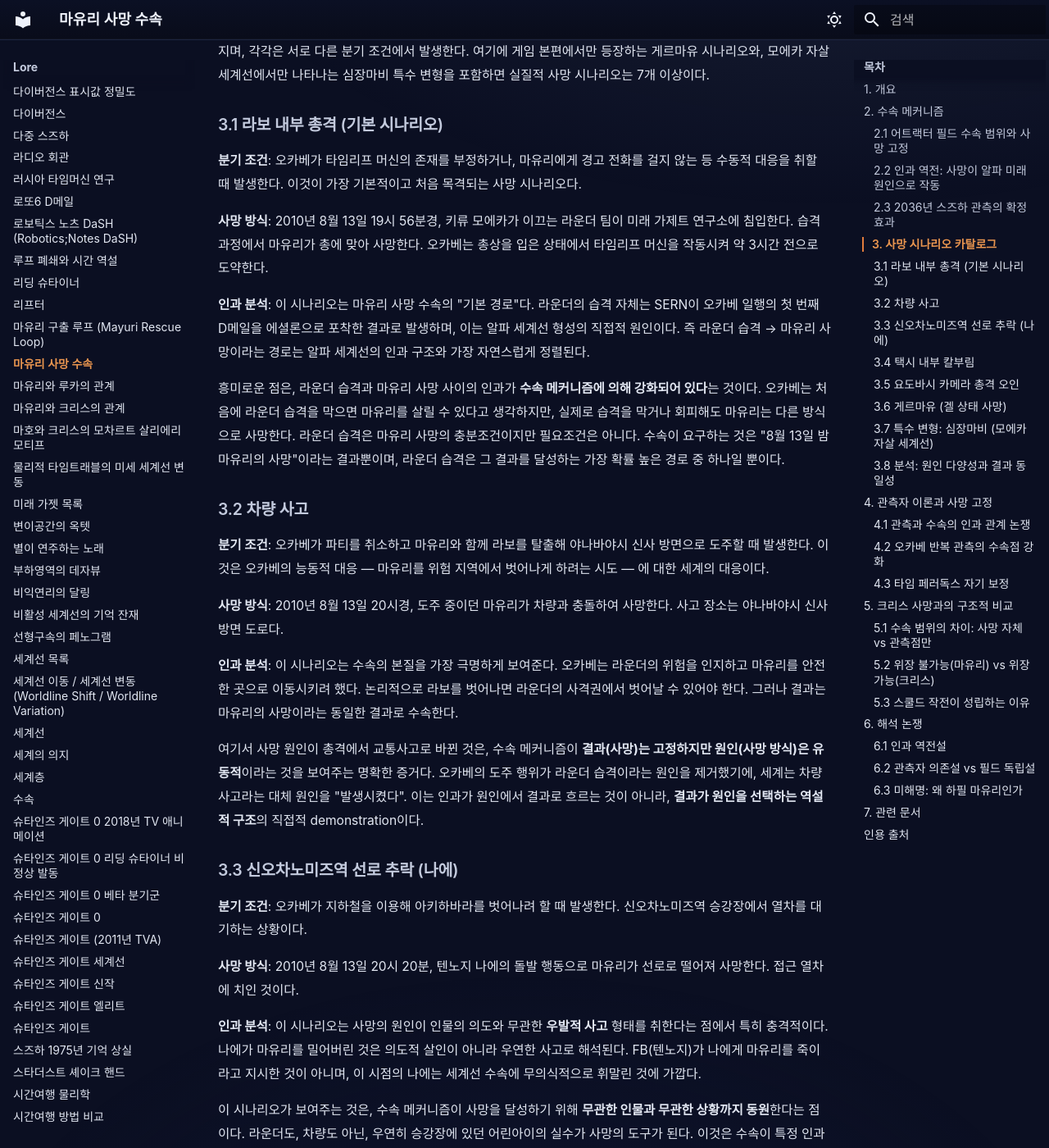
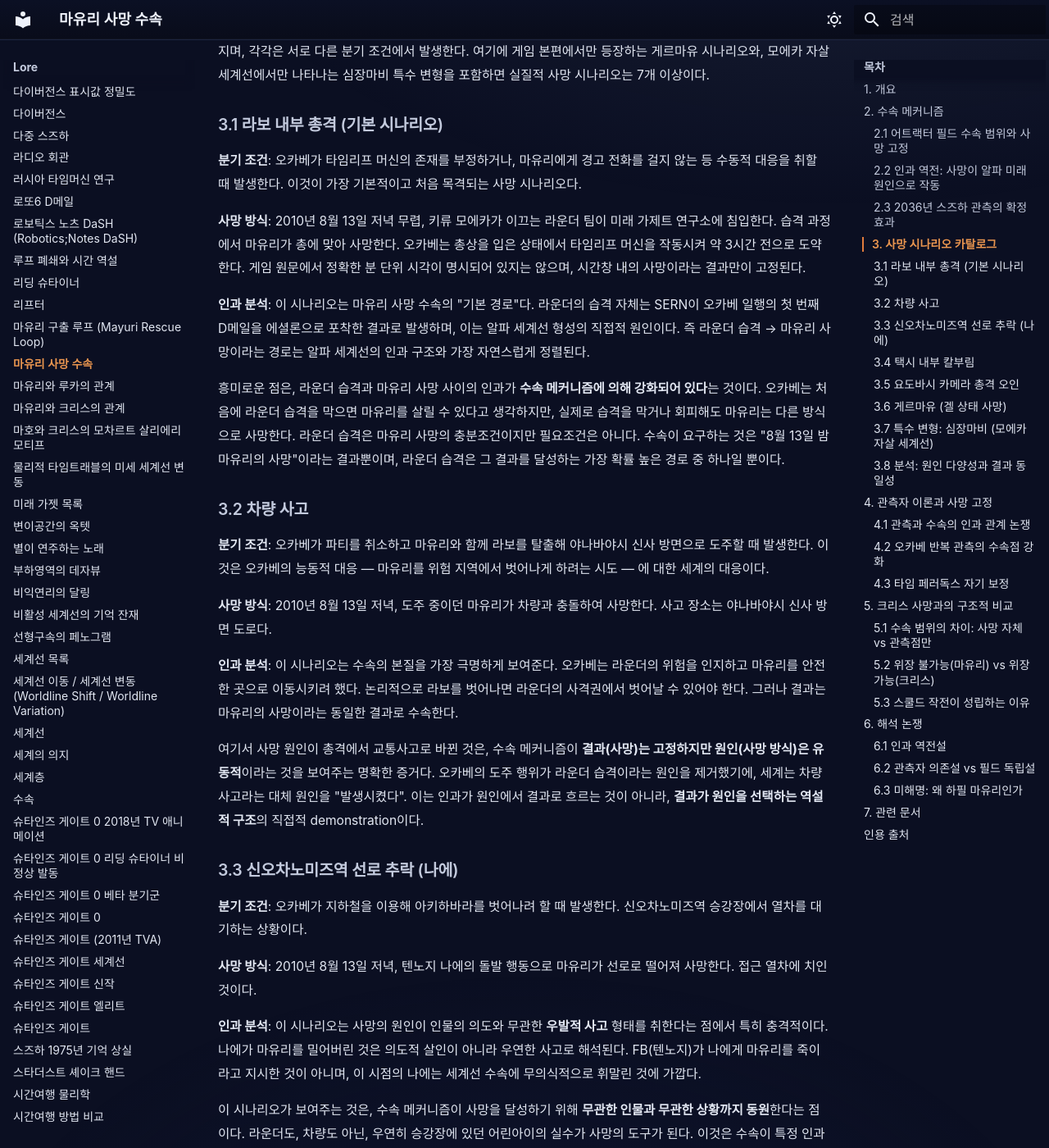
Before and after one commit to sgwiki/sgwiki.github.io, an MkDocs documentation site: the page built from wiki/lore/마유리-사망-수속.md, in a window 1280 px wide and 1400 px high, scrolled down 3174 px. Shown: the whole window at 82% size. Built offline with MkDocs 1.6.1 and Material for MkDocs 9.7.7, drawn with Linux system fonts in a browser that asks for light colours; some web fonts are replaced; some of the changed text lies outside the part shown.

Commit message:
fix(wiki): 마유리-사망-수속 — P10 eff5934c 패치 적용

```diff
--- a/wiki/lore/마유리-사망-수속.md
+++ b/wiki/lore/마유리-사망-수속.md
@@ -1,6 +1,6 @@
 ---
 spoiler: endgame
-description: "시이나 마유리의 사망은 《Steins;Gate》 본편에서 가장 충격적이며 동시에 서사 구조의 중심축으로 기능하는 사건이다. 2010년 8월 13일 밤, 라운더의 라보 습격으로 시작된 이 사망은 단순한 비극적 사건이 아니라, 알파 어트랙터 필드 전체를 지탱하는"
+description: "시이나 마유리의 사망은 《Steins;Gate》 본편에서 가장 충격적이며 동시에 서사 구조의 중심축으로 기능하는 사건이다. 2010년 8월 13일 저녁, 라운더의 라보 습격으로 시작된 이 사망은 단순한 비극적 사건이 아니라, 알파 어트랙터 필드 전체를 지탱하는"
 ---
 
 !!! warning "스포일러"
@@ -10,7 +10,7 @@ description: "시이나 마유리의 사망은 《Steins;Gate》 본편에서
 
 ## 1. 개요
 
-시이나 마유리의 사망은 《Steins;Gate》 본편에서 가장 충격적이며 동시에 서사 구조의 중심축으로 기능하는 사건이다. 2010년 8월 13일 밤, 라운더의 라보 습격으로 시작된 이 사망은 단순한 비극적 사건이 아니라, **알파 어트랙터 필드 전체를 지탱하는 수속(convergence) 사건**이다.
+시이나 마유리의 사망은 《Steins;Gate》 본편에서 가장 충격적이며 동시에 서사 구조의 중심축으로 기능하는 사건이다. 2010년 8월 13일 저녁, 라운더의 라보 습격으로 시작된 이 사망은 단순한 비극적 사건이 아니라, **알파 어트랙터 필드 전체를 지탱하는 수속(convergence) 사건**이다.
 
 본 문서는 마유리의 죽음을 감성적 서사가 아닌 **설정 메커니즘 그 자체로 분석**하는 심층 해설을 목적으로 한다. 왜 오카베 린타로가 수십 번의 타임리프를 반복하면서도 마유리를 단 한 번도 구하지 못했는지, 왜 사망 방식만 매번 달라지는지, 그리고 왜 비슷한 구조를 가진 마키세 크리스의 사망은 "위장"이라는 방법으로 회피 가능했는지를 수속 메커니즘의 관점에서 해명한다.
 
@@ -32,7 +32,7 @@ description: "시이나 마유리의 사망은 《Steins;Gate》 본편에서
 
 알파 어트랙터 필드의 핵심 수속 사건들은 sg-ontology 데이터에 따르면 다음과 같이 체계화된다:
 
-- **CP_MayuriDies_Alpha**: 2010년 8월 13일 밤 마유리의 사망 (본 문서의 주제)
+- **CP_MayuriDies_Alpha**: 2010년 8월 13일 저녁 마유리의 사망 (본 문서의 주제)
 - **CP_SERNTimeMachineCompleted_Alpha**: 2034년 SERN 타임머신 완성
 - **CP_SERNDystopia_Alpha**: 2036년 SERN 디스토피아 완성형 미래
 
@@ -85,7 +85,7 @@ sg-ontology 데이터에 따르면, CP_MayuriDies_Alpha는 시간창 2010-08-13
 
 **분기 조건**: 오카베가 타임리프 머신의 존재를 부정하거나, 마유리에게 경고 전화를 걸지 않는 등 수동적 대응을 취할 때 발생한다. 이것이 가장 기본적이고 처음 목격되는 사망 시나리오다.
 
-**사망 방식**: 2010년 8월 13일 19시 56분경, 키류 모에카가 이끄는 라운더 팀이 미래 가제트 연구소에 침입한다. 습격 과정에서 마유리가 총에 맞아 사망한다. 오카베는 총상을 입은 상태에서 타임리프 머신을 작동시켜 약 3시간 전으로 도약한다.
+**사망 방식**: 2010년 8월 13일 저녁 무렵, 키류 모에카가 이끄는 라운더 팀이 미래 가제트 연구소에 침입한다. 습격 과정에서 마유리가 총에 맞아 사망한다. 오카베는 총상을 입은 상태에서 타임리프 머신을 작동시켜 약 3시간 전으로 도약한다. 게임 원문에서 정확한 분 단위 시각이 명시되어 있지는 않으며, 시간창 내의 사망이라는 결과만이 고정된다.
 
 **인과 분석**: 이 시나리오는 마유리 사망 수속의 "기본 경로"다. 라운더의 습격 자체는 SERN이 오카베 일행의 첫 번째 D메일을 에셜론으로 포착한 결과로 발생하며, 이는 알파 세계선 형성의 직접적 원인이다. 즉 라운더 습격 → 마유리 사망이라는 경로는 알파 세계선의 인과 구조와 가장 자연스럽게 정렬된다.
 
@@ -95,7 +95,7 @@ sg-ontology 데이터에 따르면, CP_MayuriDies_Alpha는 시간창 2010-08-13
 
 **분기 조건**: 오카베가 파티를 취소하고 마유리와 함께 라보를 탈출해 야나바야시 신사 방면으로 도주할 때 발생한다. 이것은 오카베의 능동적 대응 — 마유리를 위험 지역에서 벗어나게 하려는 시도 — 에 대한 세계의 대응이다.
 
-**사망 방식**: 2010년 8월 13일 20시경, 도주 중이던 마유리가 차량과 충돌하여 사망한다. 사고 장소는 야나바야시 신사 방면 도로다.
+**사망 방식**: 2010년 8월 13일 저녁, 도주 중이던 마유리가 차량과 충돌하여 사망한다. 사고 장소는 야나바야시 신사 방면 도로다.
 
 **인과 분석**: 이 시나리오는 수속의 본질을 가장 극명하게 보여준다. 오카베는 라운더의 위험을 인지하고 마유리를 안전한 곳으로 이동시키려 했다. 논리적으로 라보를 벗어나면 라운더의 사격권에서 벗어날 수 있어야 한다. 그러나 결과는 마유리의 사망이라는 동일한 결과로 수속한다.
 
@@ -105,7 +105,7 @@ sg-ontology 데이터에 따르면, CP_MayuriDies_Alpha는 시간창 2010-08-13
 
 **분기 조건**: 오카베가 지하철을 이용해 아키하바라를 벗어나려 할 때 발생한다. 신오차노미즈역 승강장에서 열차를 대기하는 상황이다.
 
-**사망 방식**: 2010년 8월 13일 20시 20분, 텐노지 나에의 돌발 행동으로 마유리가 선로로 떨어져 사망한다. 접근 열차에 치인 것이다.
+**사망 방식**: 2010년 8월 13일 저녁, 텐노지 나에의 돌발 행동으로 마유리가 선로로 떨어져 사망한다. 접근 열차에 치인 것이다.
 
 **인과 분석**: 이 시나리오는 사망의 원인이 인물의 의도와 무관한 **우발적 사고** 형태를 취한다는 점에서 특히 충격적이다. 나에가 마유리를 밀어버린 것은 의도적 살인이 아니라 우연한 사고로 해석된다. FB(텐노지)가 나에게 마유리를 죽이라고 지시한 것이 아니며, 이 시점의 나에는 세계선 수속에 무의식적으로 휘말린 것에 가깝다.
 
@@ -117,7 +117,7 @@ sg-ontology 데이터에 따르면, CP_MayuriDies_Alpha는 시간창 2010-08-13
 
 **분기 조건**: 오카베가 택시를 이용해 아키하바라를 완전히 벗어나려 할 때 발생한다. 가장 적극적인 탈출 시도 중 하나다.
 
-**사망 방식**: 2010년 8월 13일 20시 15분경, 택시 내부에 침입한 라운더 요원에게 마유리가 흉기에 찔려 사망한다.
+**사망 방식**: 2010년 8월 13일 저녁, 택시 내부에 침입한 라운더 요원에게 마유리가 흉기에 찔려 사망한다.
 
 **인과 분석**: 이 시나리오는 오카베의 탈출 시도가 얼마나 철저했든 관계없이 수속이 사망을 달성한다는 것을 보여준다. 택시는 라운더의 직접적 감시망을 벗어나는 수단이지만, 세계는 라운더 요원을 택시 안까지 침투시킴으로써 대응한다.
 
@@ -127,7 +127,7 @@ sg-ontology 데이터에 따르면, CP_MayuriDies_Alpha는 시간창 2010-08-13
 
 **분기 조건**: 오카베가 요도바시 카메라 건물 내부에 은신하려 할 때 발생한다. 인구 밀집 지역의 대형 건물은 발각 위험이 낮다고 판단한 은신 시도다.
 
-**사망 방식**: 2010년 8월 13일 20시 6분경, 요도바시 건물 내부에서 폭발 사건이 발생하고, 이 과정에서 마유리가 경찰의 오인 사격으로 사망한다.
+**사망 방식**: 2010년 8월 13일 저녁, 요도바시 건물 내부에서 폭발 사건이 발생하고, 이 과정에서 마유리가 경찰의 오인 사격으로 사망한다.
 
 **인과 분석**: 이 시나리오는 사망의 원인이 **마유리와 무관한 제3자의 사건에 의한 것**이라는 점에서 가장 소름 돋는 사례다. 마유리를 겨냥한 공격이 아니라, 건물 내부에서 발생한 폭발 사태에 대응한 경찰의 오인 사격이 마유리의 목숨을 앗는다.
 
@@ -173,7 +173,7 @@ sg-ontology 데이터에 따르면, CP_MayuriDies_Alpha는 시간창 2010-08-13
 
 이 표가 보여주는 핵심 통찰:
 
-**첫째, 사망 시각의 유동성.** 수속 시간은 대략 8월 13일 밤에 고정되어 있으나, 정확한 시각은 오카베의 행동에 따라 19시 56분에서 20시 20분까지 변동한다. 더 나아가 페이리스의 D메일 취소로 마유리의 사망일이 14일에서 15일로 밀리는 현상도 작중에서 관찰된다. 이것은 수속이 "정확한 시각"이 아니라 "시간창(time window)" 내의 사망을 요구한다는 것을 보여준다.
+**첫째, 사망 시각의 유동성.** 수속 시간은 대략 8월 13일 저녁에 고정되어 있으나, 정확한 분 단위 시각은 게임 원문에서 명시되지 않는다. 오카베의 행동에 따라 사망 시나리오가 변형되지만, "분 단위의 정확한 시각"보다 **시간창(time window)** 내의 사망이라는 결과만이 고정된다. 더 나아가 사망일 밀림 현상(13일 → 14일 → 15일 → 17일 방향)도 작중에서 관찰된다. 게임 원문에서는 초기 사망일(13일)에서의 밀림이 스즈하의 시간여행 도착과 연쇄 D메일에 기인하는 것으로 암시되며, **"페이리스의 D메일 취소가 사망일을 14일에서 15일로 밀었다"는 인과 귀속은 정본 명시가 아닌 해석**이다.
 
 **둘째, 사인의 완전한 다양성.** 외상(총상, 찔림, 추락, 충돌)에서 자연사(심장마비)까지, 사망의 의학적 원인은 전혀 제약을 받지 않는다. 심지어 실험적 분해(게르마유)라는 초현실적 사인까지 포함된다.
 
```
